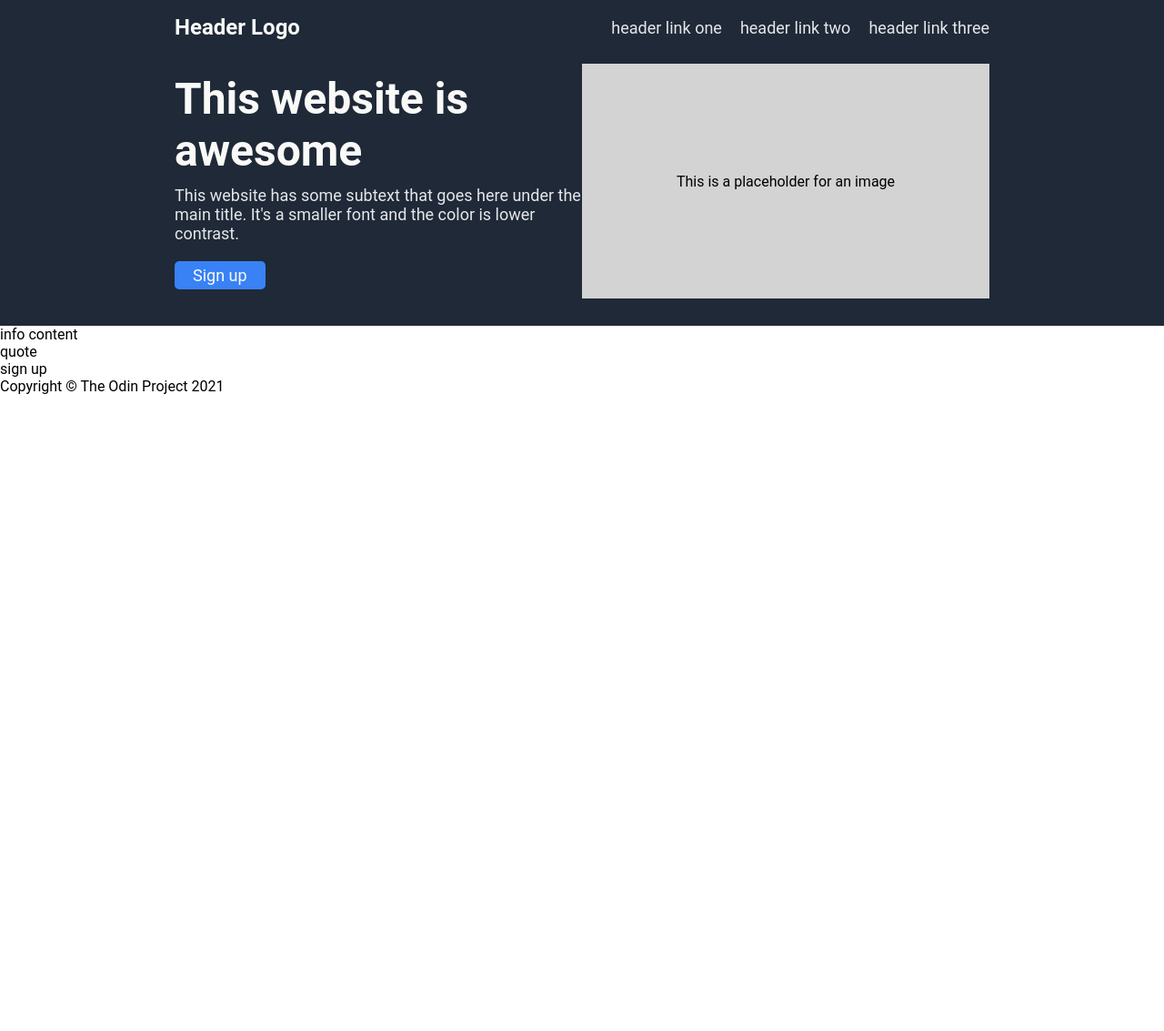
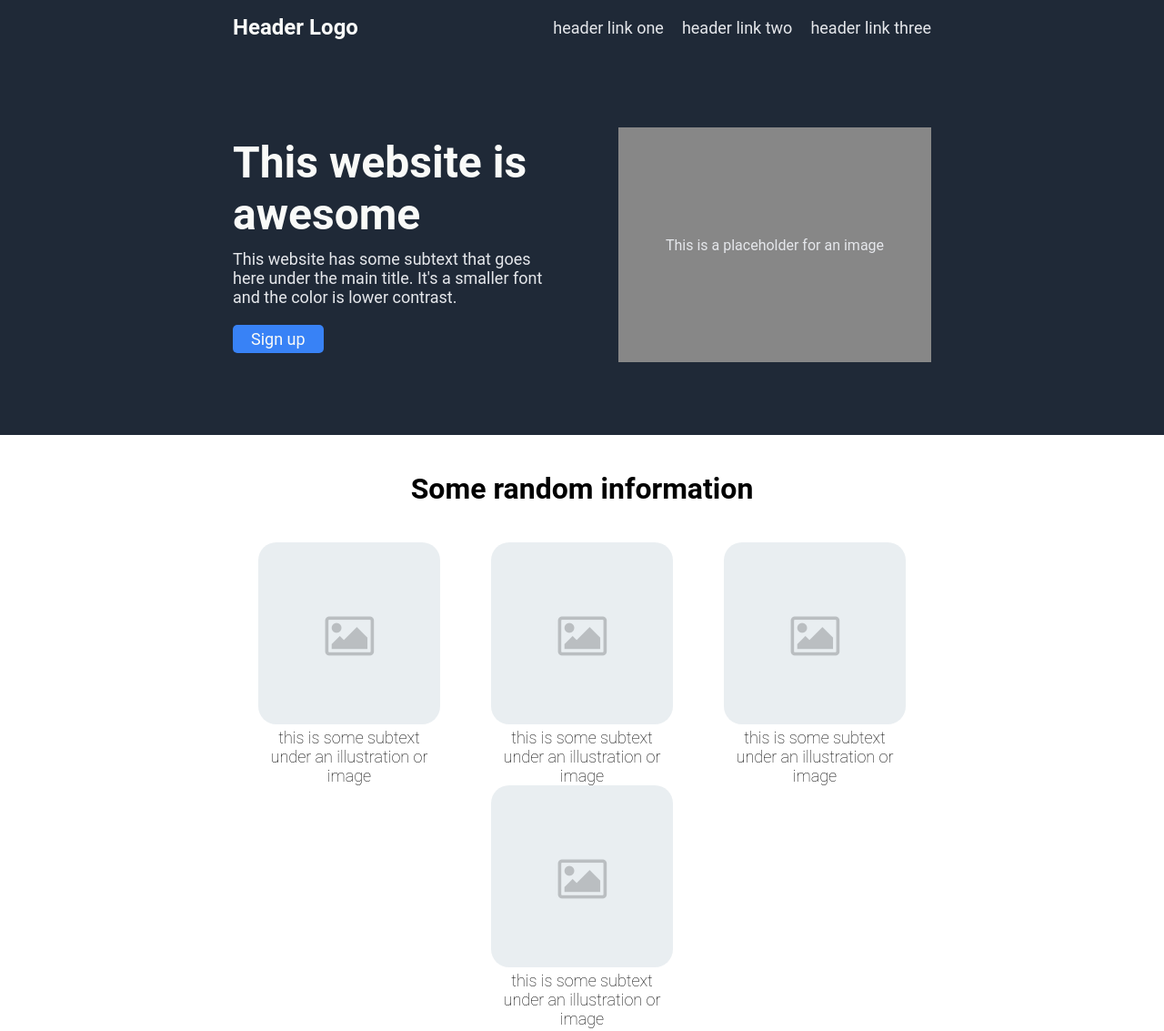
Before and after one commit to NoudGoedemondt/landing-page, a plain HTML site: page index.html in a window 1280 px wide. Shown: the top 1133 px of the page at 91% size. Before the commit the page ends 800 px from the top, so only its background shows below. Drawn offline with Linux system fonts and the light colour scheme.

Commit message:
added info

```diff
--- a/index.html
+++ b/index.html
@@ -35,7 +35,35 @@
     </div>
 
     <div class="info">
-        info content
+        <div class="content">
+            <h1 id="info-header">Some random information</h1>
+            <div class="container">
+                <div class="item1">
+                    <img src="./img/box-placeholder.png" width="200" height="200">
+                    <div class="subtext">
+                        <p>this is some subtext under an illustration or image</p>
+                    </div>
+                </div>
+                <div class="item2">
+                    <img src="./img/box-placeholder.png" width="200" height="200">
+                    <div class="subtext">
+                        <p>this is some subtext under an illustration or image</p>
+                    </div>
+                </div>
+                <div class="item3">
+                    <img src="./img/box-placeholder.png" width="200" height="200">
+                    <div class="subtext">
+                        <p>this is some subtext under an illustration or image</p>
+                    </div>
+                </div>
+                <div class="item4">
+                    <img src="./img/box-placeholder.png" width="200" height="200">
+                    <div class="subtext">
+                        <p>this is some subtext under an illustration or image</p>
+                    </div>
+                </div>
+            </div>
+        </div>
     </div>
 
     <div class="quote">
--- a/style.css
+++ b/style.css
@@ -2,6 +2,7 @@
     margin: 0;
     padding: 0;
     font-family: 'Roboto', sans-serif;
+    box-sizing: border-box;
 
     /*Add red outline to all elements
     outline: red 1px auto;*/
@@ -9,8 +10,7 @@
 
 /*Have page content span only 70% of screen*/
 .content {
-    width: 70%;
-    display: flex;
+    width: 60%;
 }
 
 /*Header styling*/
@@ -24,6 +24,7 @@ header {
 }
 
 header > .content {
+    display: flex;
     justify-content: space-between;
     align-items: center;
 }
@@ -48,8 +49,13 @@ header > .content {
     justify-content: center;
     align-items: center;
     background: #1F2937;
-    padding-top: 10px;
-    padding-bottom: 30px;
+    padding-top: 10vh;
+    padding-bottom: 10vh;
+}
+
+.hero > .content {
+    display: flex;
+    gap: 10vh;
 }
 
 #hero-text {
@@ -59,9 +65,10 @@ header > .content {
 #hero-image {
     flex: 1;
     display: flex;
-    background-color: lightgray;
+    background-color: #878787;
     justify-content: center;
     align-items: center;
+    color: #E5E7EB;
 }
 
 #hero-text h1,
@@ -91,3 +98,42 @@ header > .content {
     border: none;
     border-radius: 5px;
 }
+
+/*info styling*/
+.info{
+    display: flex;
+    justify-content: center;
+    align-items: center;
+    padding-top: 5vh;
+    padding-bottom: 10vh;
+}
+
+.info > .content {
+    align-items: center;
+}
+
+#info-header {
+    text-align: center;
+    padding-bottom: 5vh;
+}
+
+.info > .content > .container {
+    display: flex;
+    justify-content: space-around;
+    flex-wrap: wrap;
+}
+
+.container > * > img {
+    height: 200px;
+    width: 200px;
+    border-radius: 20px;
+}
+
+.container > * > .subtext {
+    width: 200px;
+    text-align: center;
+    font-size: 18px;
+    font-weight: 100;
+}
+
+/*quote styling*/
```
Also changed, not shown: img/box-placeholder.png (added).
